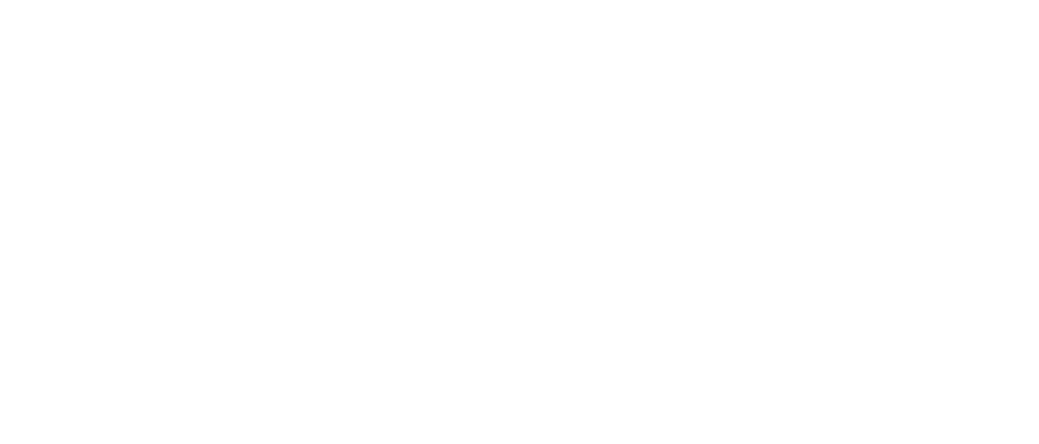
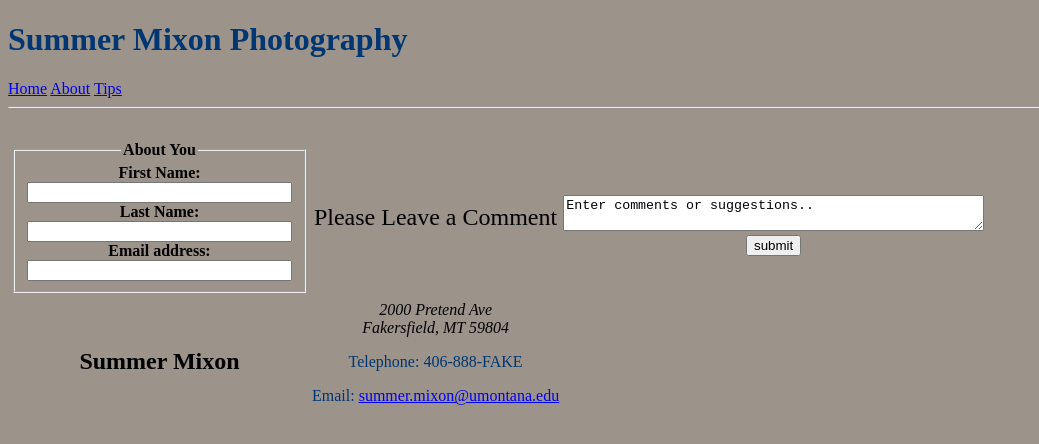
Before and after one commit to sUMmermixon/web-dev-hw, a plain HTML site: page Project3/pages/contact.html in a window 1280 px wide. Shown: the whole page, without its empty margins (0-1039 px from the left). Drawn offline with Linux system fonts and the light colour scheme.

Commit message:
Changes on all

```diff
--- a/Project3/css/style.css
+++ b/Project3/css/style.css
@@ -6,3 +6,7 @@ body {
 h1,h2,h3,p {
   color: #003671;
 }
+
+p.one {
+  border-style: solid;
+}
--- a/Project3/pages/about.html
+++ b/Project3/pages/about.html
@@ -0,0 +1,34 @@
+<!DOCTYPE html>
+<html lang="en">
+  <head>
+      <meta charset="utf-8">
+      <meta name="description" content="About Me">
+      <meta name="author" content="Summer Mixon">
+    <link rel="stylesheet" type="text/css" href="../css/style.css">
+    <title>About Me</title>
+  </head>
+  <body>
+    <h1>Summer Mixon Photography - About Me</h1>
+    <a href="../pages/sample.html">Tips</a>
+    <a href="../pages/contact.html">Contact</a>
+    <a href="./pages/index.html">Home</a>
+    <hr>
+    <p><font size="5">Hello! I'm Summer Mixon, an Ameture Photographer from Missoula.</font></p>
+    <br />
+    <img src="../images/me2.jpg" alt="in action" width="1450" height="966">
+    <p><font size="4">"Photography is an art of observation. It has little to do
+      with the things you see and everything to do with <strong>how</strong> you see them."</font> <font size="3">-Elliot Erwitt</font></p>
+
+    <p class="one"><font size="5">I'm a wife, mom, and lover of all things creative.
+    My goal is to capture moments without superficial poses or staged landscaping. I love caputring the spontinuity of eveyday life. So much so, you'll never catch me without my camera!
+  I am currently a student at the University of Montana Double Majoring in Computer Science and Media Arts.</font>
+</p>
+
+
+
+
+
+
+
+  </body>
+</html>
--- a/Project3/pages/contact.html
+++ b/Project3/pages/contact.html
@@ -0,0 +1,70 @@
+<!DOCTYPE html>
+<html lang="en">
+<head>
+  <meta charset="utf-8">
+  <meta name="project-3" content="width=device-width, intial-scale=1">
+  <meta name="author" content="Summer Mixon">
+  <!--link to style sheet-->
+  <link rel="stylesheet" type="text/css" href="../css/style.css">
+  <title>Contact Summer</title>
+</head>
+<body>
+  <h1>Summer Mixon Photography</h1>
+  <a href="./pages/index.html">Home</a>
+  <a href="../pages/about.html">About</a>
+  <a href="../pages/sample.html">Tips</a>
+  <hr>
+  <table>
+<tr>
+  <th></th>
+  <th scope="col"></th>
+  <th scope="col"><font size="5"></font></th>
+</tr>
+<tr>
+  <th scope="row">
+    <form action="https://summermixon.github.io/web-dev-hw/Project2/login.php" method="post" id="subscribe" class="basic-form">
+      <fieldset>
+        <legend>About You</legend>
+        <label>First Name:<br />
+          <input type="text" name="name" size="30" maxlength="50">
+        </label>
+        <br />
+        <label>Last Name: <br />
+          <input type="text" name="name" size="30" maxlength="50">
+        </label>
+        <br />
+        <label> Email address: <br />
+          <input type="email" name="email" size="30" maxlength="50">
+        </label>
+        <br />
+      </th>
+
+    <td><font size="5"><center>Please Leave a Comment</center></font></td>
+    <th> <form action="https://summermixon.github.io/web-dev-hw/Project2/comment.php" method="post" id="comment-form" class="basic-form">
+      <p></p>
+      <center><textarea name="comments" cols="50" rows"500">Enter comments or suggestions..</textarea></center>
+      <center><input type="submit" value="submit" /></center>
+    </form> </th>
+
+<tr>
+  <th></th>
+
+</tr>
+<br />
+<tr>
+  <th><font size="5">Summer Mixon</font></th>
+    <td>
+    <center><address  class="Address">
+        2000 Pretend Ave <br>
+        Fakersfield, MT 59804</address>
+      <p><span align="center" class="phone">Telephone:</span> 406-888-FAKE</p>
+        <p align="center" id="email"> </p>
+          <p><span class="contact">Email:</span>
+          <a href="mailto:summer.mixon@umontana.edu subject=feedback">summer.mixon@umontana.edu</a></td></center>
+
+    <td></td>
+</tr>
+
+
+</body>
+</html>
```
Also changed, not shown: Project3/index.html (+8 -7 lines), Project3/pages/sample.html (+52 -0 lines), Project3/images/me2.jpg (added), Project3/images/moon.jpg (added), 1 other file.
